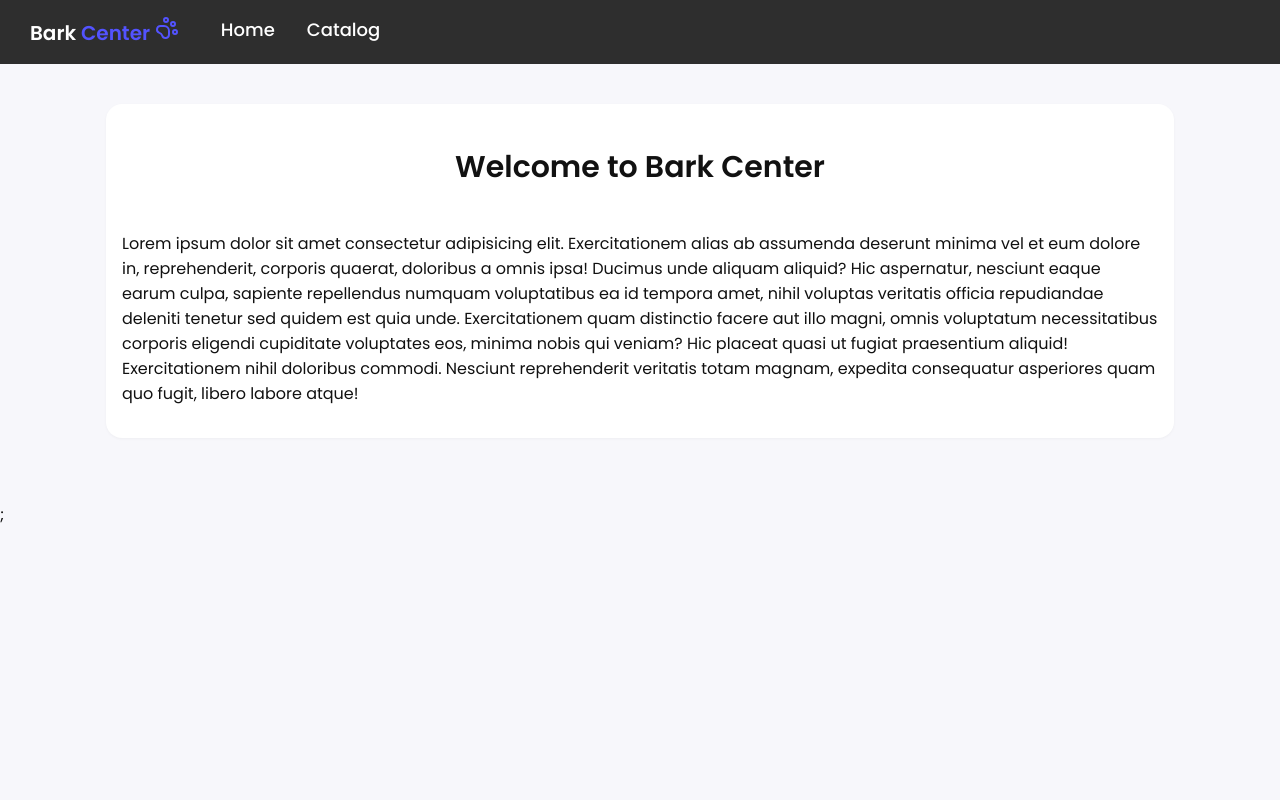
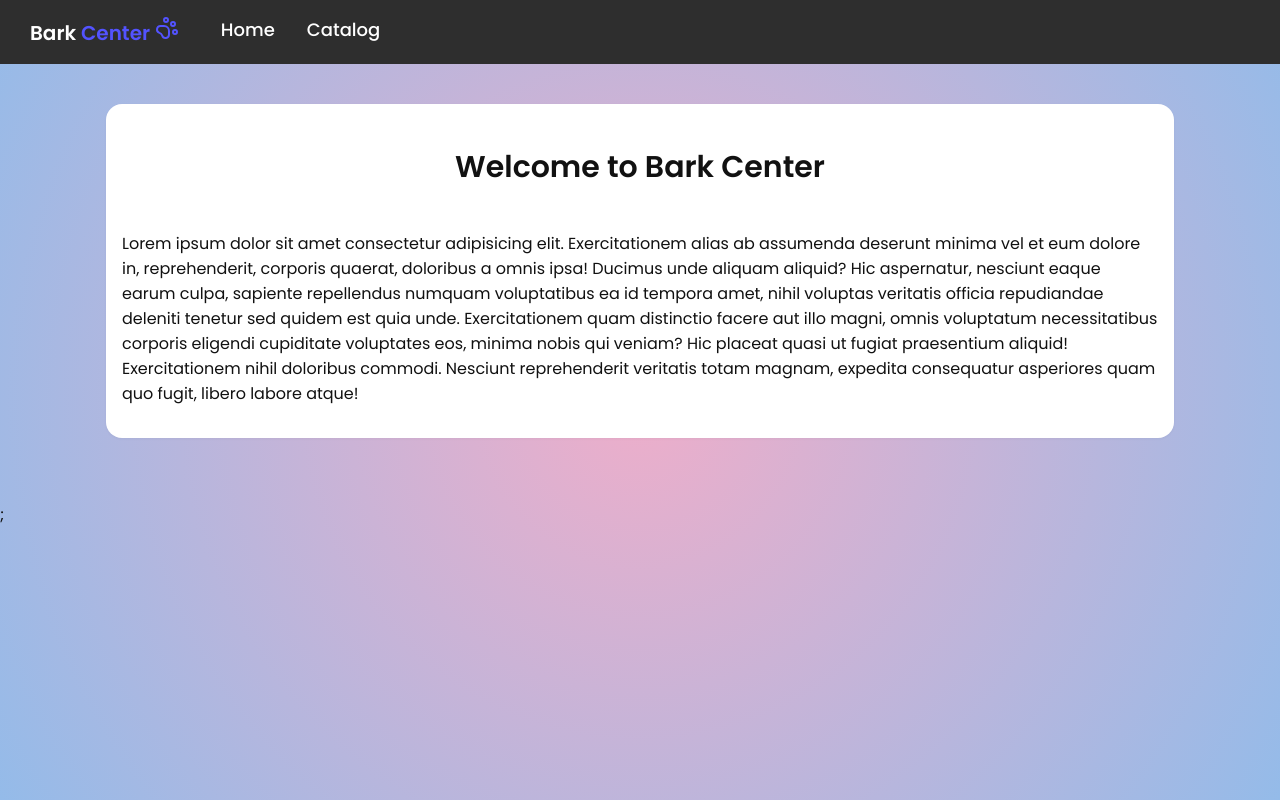
Before and after one commit to VictorSundberg1/Bark-Center, a React (Vite) app: page /#/ in a window 1280 px wide. Built offline with nearby package versions, Linux system fonts and the light colour scheme; no server answers.

Commit message:
Added some gradient background (not sure about it) also did some small styling

```diff
--- a/src/components/RegisterListComponent.jsx
+++ b/src/components/RegisterListComponent.jsx
@@ -31,7 +31,7 @@ export default function RegisterListComponent() {
 
 	return (
 		<section className="dogCards">
-			<h3>Registered dogs</h3>
+			<h2>Registered dogs</h2>
 			<ul>
 				{dogs.map((dog, index) => {
 					const name = dog.name;
--- a/src/pages/HomePage.jsx
+++ b/src/pages/HomePage.jsx
@@ -1,5 +1,9 @@
 import WelcomeCard from '../components/WelcomeCard';
 
 export default function HomePage() {
-	return <WelcomeCard />;
+	return (
+		<div>
+			<WelcomeCard />
+		</div>
+	);
 }
--- a/src/styles/App.css
+++ b/src/styles/App.css
@@ -25,7 +25,13 @@ body,
 body {
 	margin: 0;
 	font-family: var(--font-family);
-	background: #f7f7fb;
+	background: #eeaeca;
+	background: radial-gradient(
+		circle,
+		rgba(238, 174, 202, 1) 0%,
+		rgba(148, 187, 233, 1) 100%
+	);
+	min-height: 100vh;
 	color: #111;
 }
 
--- a/src/styles/RegisterList.css
+++ b/src/styles/RegisterList.css
@@ -8,6 +8,9 @@
 	display: grid;
 	grid-template-columns: repeat(auto-fit, minmax(200px, 1fr));
 	gap: 8px;
+}
+.dogCards h2 {
+	font-size: var(--font-size-3xl);
 }
 .dogCards li {
 	background: #fff;
```
